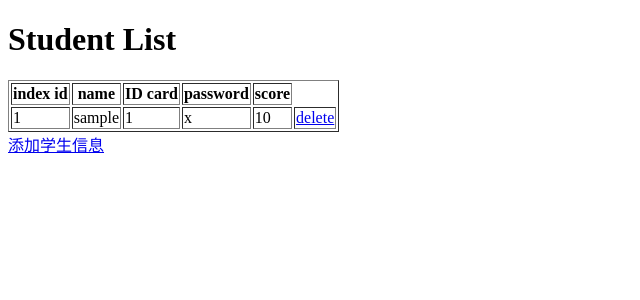
After one commit to jamie109/Examination-System, a Django app: page /user/ in a window 1280 px wide. The commit adds this page. Shown: the top 300 px of the page, without its empty margins (0-640 px from the left). Run offline with Django 4.2, Linux system fonts and the light colour scheme; tables that the repository leaves empty hold one stand-in row (values such as "Sample post").

Commit message:
delete info

```diff
--- a/FirstDjango/urls.py
+++ b/FirstDjango/urls.py
@@ -20,9 +20,11 @@ from app01 import views
 urlpatterns = [
     #path('admin/', admin.site.urls),
     path('index/', views.index), # 只要访问index，就会找view的index函数
-    path('users/', views.users),
-    path('users/add/', views.usersadd),
+    path('user/', views.user),
+    path('user/add/', views.useradd),
+    path('user/delete/', views.userdelete),
     path('tpl/', views.tpl),
     path('news/', views.news),
     path('login/', views.login),
+    path('orm/', views.orm)
 ]
--- a/app01/models.py
+++ b/app01/models.py
@@ -4,12 +4,17 @@ from django.db import models
 # 对数据库进行操作
 
 class StuInfo(models.Model):
-    # 学生信息：用户名 身份证号 密码
+    # 学生信息：用户名 身份证号 密码 得分
     username = models.CharField(max_length=32)
     stuid = models.CharField(max_length=32)
     password = models.CharField(max_length=64)
+    score = models.IntegerField(null=True, blank=True)
     # 其他用户信息字段
 
-# class Registration(models.Model):
-#     user = models.ForeignKey(UserInfo, on_delete=models.CASCADE)
-#     # 其他报名信息字段
+class TeacherInfo(models.Model):
+    # 教师信息：工号 密码
+    teacherid = models.CharField(max_length=32)
+    password = models.CharField(max_length=64)
+
+##### 新增数据，不在这里添加
+#TeacherInfo.objects.create(teacherid='t001', password='t001')
--- /dev/null
+++ b/app01/templates/user.html
@@ -0,0 +1,41 @@
+<!DOCTYPE html>
+<html lang="en">
+<head>
+    <meta charset="UTF-8">
+    <title>Student Info</title>
+</head>
+<body>
+<h1>Student List</h1>
+<table border="1" >
+    <thead>
+        <tr>
+            <th>index id</th>
+            <th>name</th>
+            <th>ID card</th>
+            <th>password</th>
+            <th>score</th>
+        </tr>
+    </thead>
+    <tbody>
+
+        {% for stu in stu_list %}
+            <tr>
+            <td>{{ stu.id }}</td>
+            <td>{{ stu.username }}</td>
+            <td>{{ stu.stuid }}</td>
+            <td>{{ stu.password }}</td>
+            <td>{{ stu.score }}</td>
+            <td>
+                <a href="http://127.0.0.1:8000/user/delete/?stuid={{ stu.id }}"> delete </a>
+            </td>
+            </tr>
+        {% endfor %}
+
+    </tbody>
+</table>
+
+<a href="http://localhost:8000/user/add"> 添加学生信息 </a>
+
+
+</body>
+</html>
--- a/app01/views.py
+++ b/app01/views.py
@@ -1,5 +1,5 @@
 from django.shortcuts import render, HttpResponse, redirect
-
+from app01.models import StuInfo, TeacherInfo
 # Create your views here.
 # URL 与函数的对应关系
 
@@ -8,14 +8,31 @@ def index(request):
     return HttpResponse("欢迎使用")
 
 
-def users(request):
-    return HttpResponse("用户页面")
+def user(request):
+    stu_list = StuInfo.objects.all()
 
-def usersadd(request):
+    return render(request, "user.html", {"stu_list":stu_list})
+
+def useradd(request):
     #return HttpResponse("用户添加")
     # 会去 app01 templates 目录下找user_add.html文件（根据app的注册顺序逐一找，从第一个app开始，然后app2）
-    return render(request, "user_add.html")
+    if request.method == "GET":
+        return render(request, "user_add.html")
+    # 获取用户提交的数据
+    studentname = request.POST.get("studentname")
+    studentid = request.POST.get("studentid")
+    pwd = request.POST.get("pwd")
+    # score = request.POST.get("score")
 
+    # 添加到数据库
+    StuInfo.objects.create(username=studentname, stuid=studentid, password=pwd)
+    # 添加成功自动跳转
+    return redirect("http://127.0.0.1:8000/user/")
+
+def userdelete(request):
+    stu_id = request.GET.get('stuid')
+    StuInfo.objects.filter(id=stu_id).delete()
+    return redirect("http://127.0.0.1:8000/user/")
 
 def tpl(request):
     name = "wjm"
@@ -52,3 +69,27 @@ def login(request):
             return redirect("https://www.baidu.com")
 
         return render(request, "login.html", {"error_msg":"用户名或密码错误"})
+
+
+def orm(request):
+    # 操作表中数据
+    ####### 1 新增
+    # StuInfo.objects.create(username='s002', stuid='002', password='s002')
+    # StuInfo.objects.create(username='s003', stuid='003', password='s003')
+    # StuInfo.objects.create(username='s004', stuid='004', password='s004')
+    # StuInfo.objects.create(username='s005', stuid='005', password='s005')
+    # StuInfo.objects.create(username='s006', stuid='006', password='s006')
+    # TeacherInfo.objects.create(teacherid='t001', password='t001')
+    # TeacherInfo.objects.create(teacherid='t002', password='t002')
+    # TeacherInfo.objects.create(teacherid='t003', password='t003')
+    ####### 2 删除
+    # TeacherInfo.objects.filter(teacherid='t001').delete()
+    ####### 3 获取数据
+    # data_list = TeacherInfo.objects.all()
+    # #data_list = TeacherInfo.objects.filter(id=1)#也可以筛选
+    # for obj in data_list:
+    #     print(obj.teacherid, obj.password)
+    ####### 4 更新数据
+    #StuInfo.objects.filter(username='s001').update(stuid = '1')
+
+    return HttpResponse("success!!!")
```
Also changed, not shown: app01/templates/user_add.html (+11 -3 lines), app01/templates/user_delete.html (added, +10 -0 lines), app01/migrations/0002_teacherinfo_stuinfo_score.py (added).
